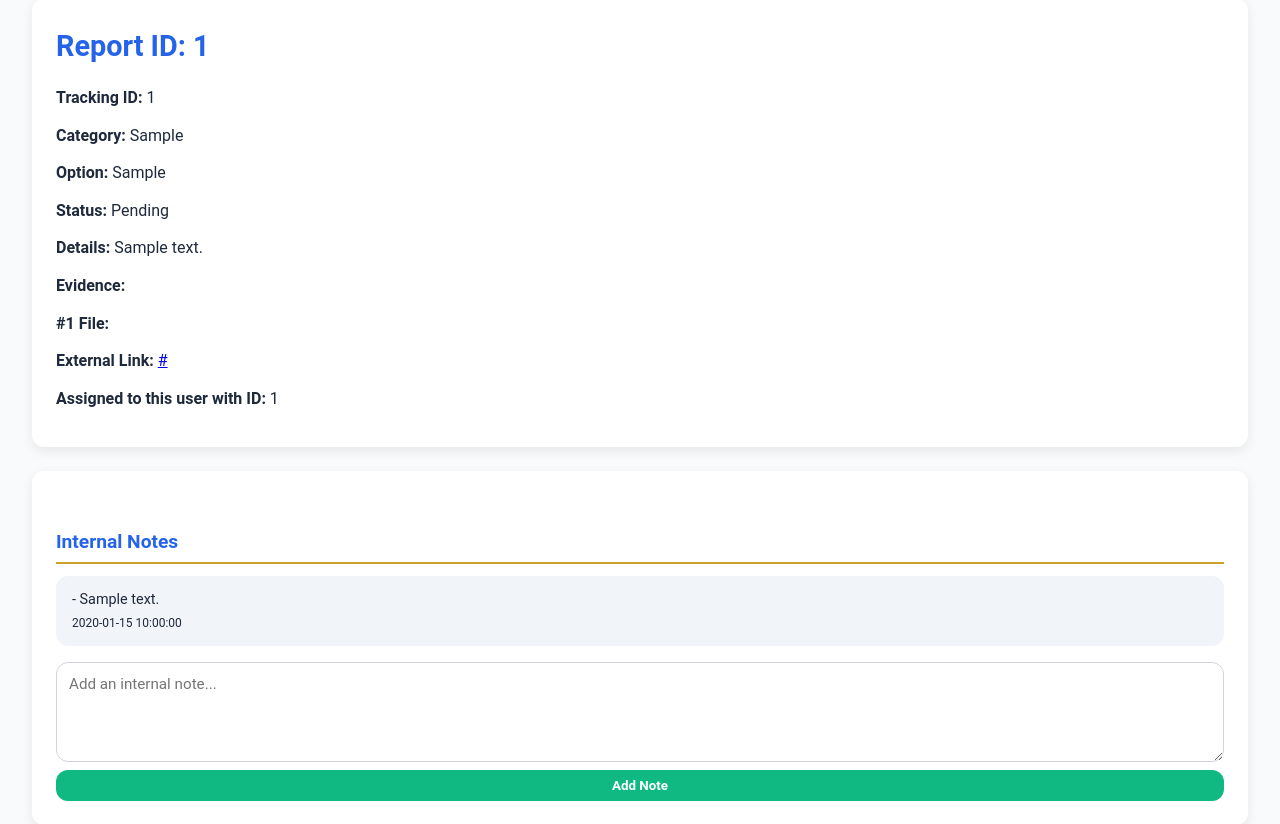
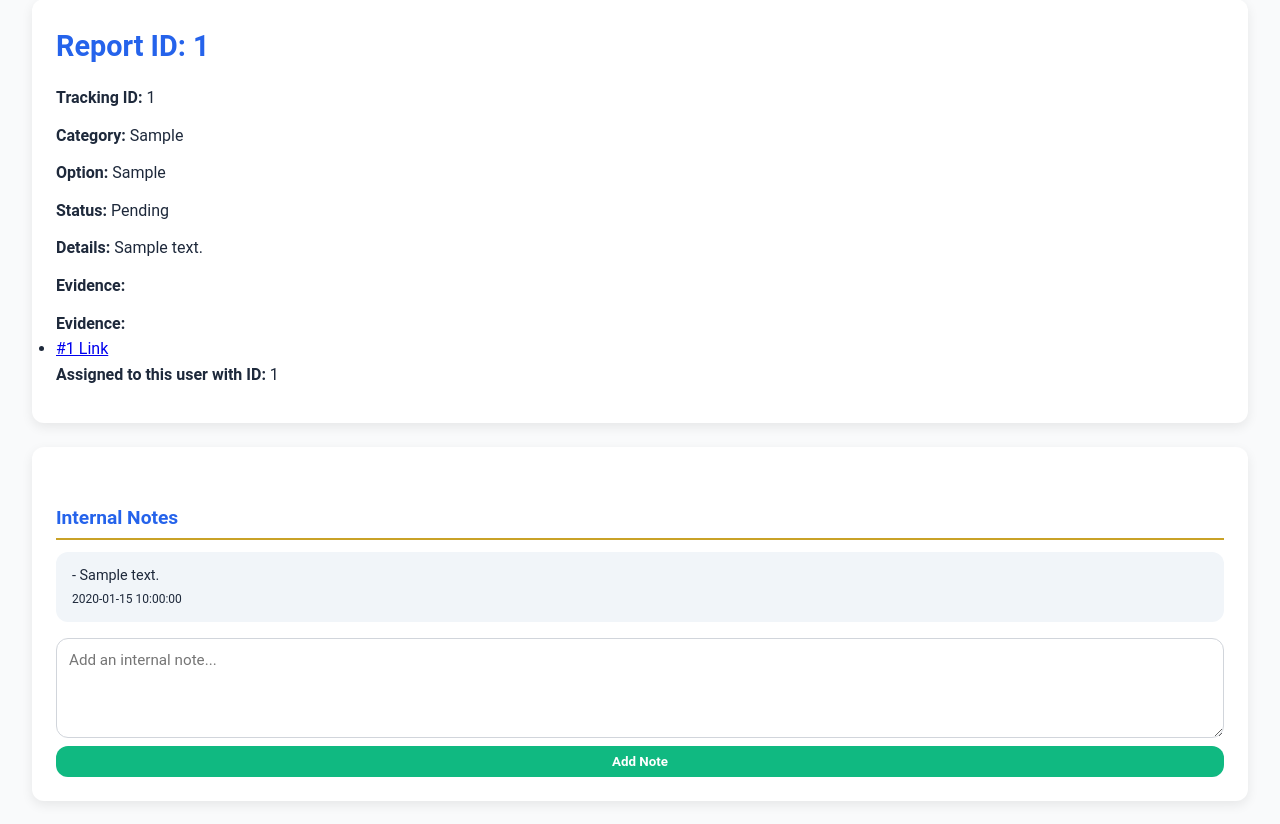
Before and after one commit to smintech/reportsystemapp, a Flask app: template templates/view_report.html in a window 1280 px wide. Shown: the part 33-857 px from the top of the page. Run offline with Flask 3, Linux system fonts and the light colour scheme; the template is opened without the code that fills it: most values are stand-ins (such as "Sample title", 1, 10 or a date in 2020); some libraries are stand-ins or nearby versions.

Commit message:
Update view_report.html

```diff
--- a/templates/view_report.html
+++ b/templates/view_report.html
@@ -165,29 +165,27 @@ a.back-link:hover {
     <p><strong>Details:</strong> {{ report.details }}</p>
 
     <p><strong>Evidence:</strong></p>
-{% if report.evidence_list %}
-    {# Display uploaded files if any #}
-    {% if report.evidence_list.files %}
-        {% for item in report.evidence_list.files %}
-            {% if item.value.startswith('http') %}
-                <p><strong>#{{ item.id }} Link:</strong>
-                    <a href="{{ item.value }}" target="_blank">{{ item.value }}</a>
-                </p>
-            {% else %}
-                <p><strong>#{{ item.id }} File:</strong>
-                </p>
-            {% endif %}
-        {% endfor %}
-    {% elif report.evidence_list.single %}
-        <p><strong>File:</strong>
-        </p>
-    {% endif %}
-    {# Display external link if any, independent of files #}
-    {% if report.evidence_list.link %}
-        <p><strong>External Link:</strong>
-            <a href="{{ report.evidence_list.link }}" target="_blank">{{ report.evidence_list.link }}</a>
-        </p>
-    {% endif %}
+{% set evidence = report.evidence_parsed %}
+
+{% if evidence.files %}
+    <h4>Evidence:</h4>
+    <ul>
+    {% for item in evidence.files %}
+        <li>
+            <a href="{{ item.value }}" target="_blank">
+                {% if item.value.endswith(('.png', '.jpg', '.jpeg', '.gif', '.mp4')) %}
+                    #{{ item.id }} File
+                {% else %}
+                    #{{ item.id }} Link
+                {% endif %}
+            </a>
+        </li>
+    {% endfor %}
+    </ul>
+{% elif evidence.single %}
+    <a href="{{ evidence.single }}" target="_blank">View File</a>
+{% elif evidence.link %}
+    <a href="{{ evidence.link }}" target="_blank">View Link</a>
 {% else %}
     <p>No evidence submitted.</p>
 {% endif %}
```
